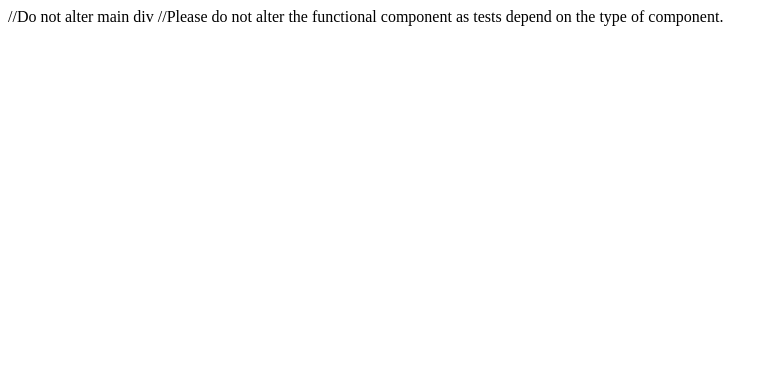
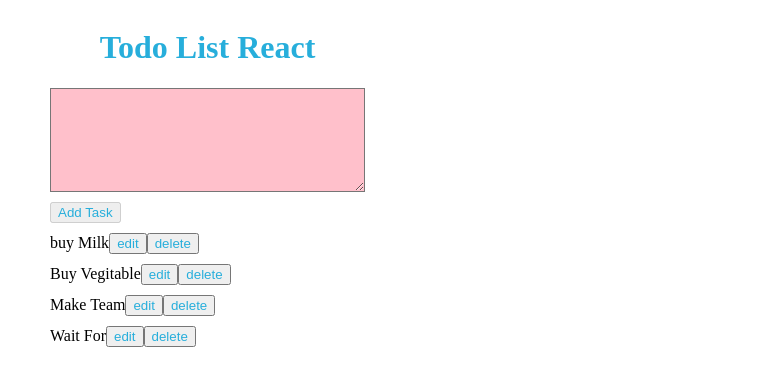
Before and after one commit to Vinay846/Hackathon-5---Todo-List-React, a React app: page / in a window 1280 px wide. Shown: the whole page, without its empty margins (0-778 px from the left). Built offline with nearby package versions, Linux system fonts and the light colour scheme.

Commit message:
ans updated

```diff
--- a/src/components/App.js
+++ b/src/components/App.js
@@ -1,12 +1,49 @@
-import React from "react";
+import React, { useState } from 'react';
 import "./../styles/App.css";
+import ListItem from './ListItem';
 
 function App()
 {
+	const [taskName, setTaskName] = useState(["buy Milk", "Buy Vegitable", "Make Team", "Wait For"]);
+	const [currTaskName, setCurrTaskName] = useState("");
+
+	const addToList=() => {
+		// alert("add to task list");
+		setTaskName([...taskName, currTaskName]);
+		setCurrTaskName("");
+	}
+
+	const handleChange=(event)=>{
+		setCurrTaskName(event.target.value);
+	}
+
+	const handleRemoveItem = idx => {
+		const temp = [...taskName];
+		temp.splice(idx, 1);
+		setTaskName(temp);
+	}
+
+	 const handleUpdate = (idx, newTask) => {
+		 taskName[idx] = newTask;
+		 setTaskName([...taskName]);
+	 }
+
+
 	return (
 	<div id="main">
-	//Do not alter main div
-	//Please do not alter the functional component as tests depend on the type of component.
+		<h1>Todo List React</h1>
+		<textarea className="bg-pink" id="task" value={currTaskName} onChange={handleChange}></textarea>
+		<button disabled={currTaskName.trim().length <= 0} onClick={addToList} id="btn">Add Task</button>
+
+		{taskName.map((task, taskIdx) =>(
+		<ListItem
+			task={task}
+			key={`${task}_${taskIdx}`}
+			idx={taskIdx}
+			handleUpdate={handleUpdate}
+			handleRemoveItem={handleRemoveItem}
+		/>
+		))}
 	</div>
 	);
 }
--- /dev/null
+++ b/src/components/ListItem.js
@@ -0,0 +1,30 @@
+import React, {useState} from 'react';
+
+export default function ListItem(props) {
+    const [editedItem, setEditedItem] = useState(props.task);
+    const [editedMode, setEditedMode] = useState(false);
+
+    const handleChange=(event)=>{
+      setEditedItem(event.target.value);
+    }
+
+    const saveEditedItem =()=>{
+        props.handleUpdate(props.idx, editedItem);
+        setEditedMode(false);
+    }
+    return (
+    <div className="list">
+    { editedMode ? (
+    <>
+    <input value={editedItem} onChange={handleChange} type="text" />
+    <button onClick={saveEditedItem}>save</button>
+    </>
+    ) : (
+      <>
+      {props.task}
+      <button onClick={()=>{setEditedMode(true)}}>edit</button>
+      <button onClick={()=> props.handleRemoveItem(props.idx)}>delete</button>
+      </>
+    )}
+    </div>);
+}
--- a/src/styles/App.css
+++ b/src/styles/App.css
@@ -9,8 +9,21 @@ button{
     text-align: center;
     justify-content: center;
     align-items: center;
+    margin-top: 10px;
 }
 
 .bg-pink{
 	background-color:pink;
 }
+
+#task {
+    /* margin: 0px; */
+    height: 98px;
+    width: 309px;
+    display: block;
+
+}
+body {
+    display: flex;
+    margin-left: 50px;
+}
```
Also changed, not shown: 1 other file.
